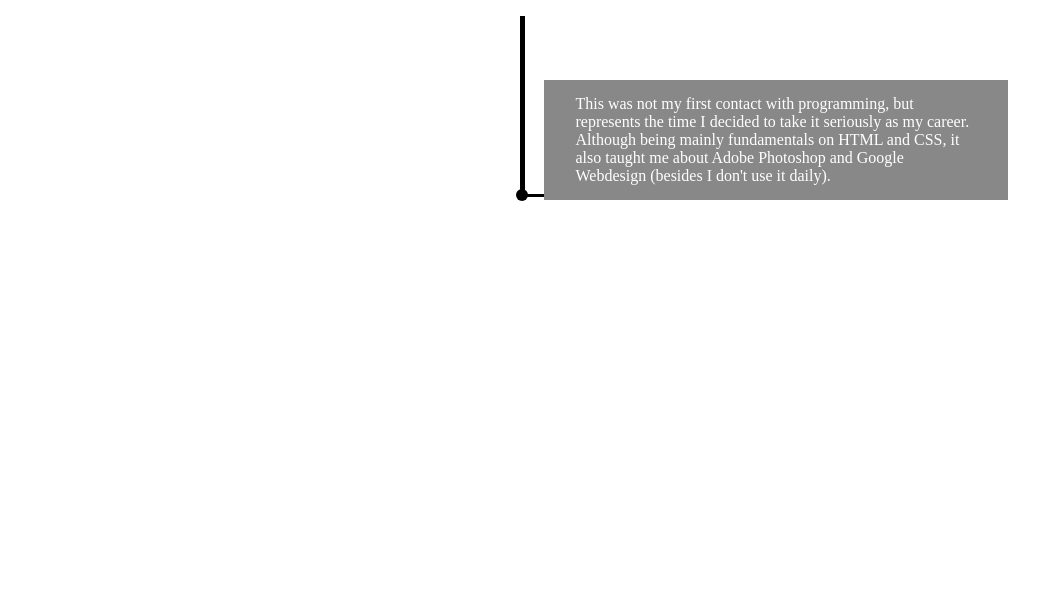
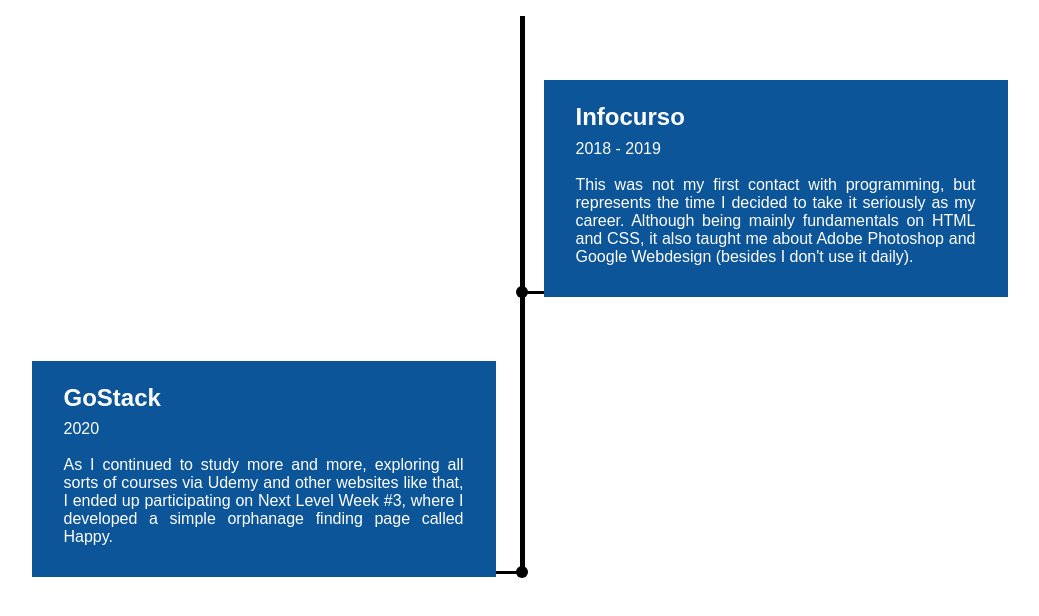
Before and after one commit to EduardoRodriguesF/timeline, a React (Create React App) app: page / in a window 1280 px wide. Shown: the top 616 px of the page, without its empty margins (158-1197 px from the left). Built offline with nearby package versions, Linux system fonts and the light colour scheme.

Commit message:
feat: all data usage and styles

```diff
--- a/src/components/TimePassage/styles.ts
+++ b/src/components/TimePassage/styles.ts
@@ -20,14 +20,25 @@
     background: inherit;
   }
 
-  div {
+  > div {
     display: flex;
     flex-direction: column;
     justify-content: center;
     position: relative;
     width: 400px;
     padding: 15px 32px;
-    background: #888;
+    background: #0d5599;
+    font-family: Arial, Helvetica, sans-serif;
+    color: #fff;
+
+    h2 {
+      line-height: 0.2;
+    }
+
+    p {
+      margin-top: 18px;
+      text-align: justify;
+    }
 
     &::before {
       content: '';
@@ -39,7 +50,7 @@
     }
   }
 
-  &:nth-child(even) div {
+  &:nth-child(even) > div {
     left: -488px;
 
     &::before {
@@ -47,7 +58,7 @@
     }
   }
 
-  &:nth-child(odd) div {
+  &:nth-child(odd) > div {
     margin-left: 24px;
 
     &::before {
--- a/src/page/App.tsx
+++ b/src/page/App.tsx
@@ -23,7 +23,15 @@
     <Container>
       <Timeline>
           <ul>
-            {passages && passages.map(passage => <TimePassage>{passage.text}</TimePassage>)}
+            {passages && passages.map(passage => (
+              <TimePassage>
+                <div>
+                  <h2>{passage.title}</h2>
+                  <span>{passage.date}</span>
+                  <p>{passage.text}</p>
+                </div>
+              </TimePassage>
+            ))}
           </ul>
       </Timeline>
     </Container>
--- a/src/page/passages.json
+++ b/src/page/passages.json
@@ -3,5 +3,10 @@
     "title": "Infocurso",
     "date": "2018 - 2019",
     "text": "This was not my first contact with programming, but represents the time I decided to take it seriously as my career. Although being mainly fundamentals on HTML and CSS, it also taught me about Adobe Photoshop and Google Webdesign (besides I don't use it daily)."
+  },
+  {
+    "title": "GoStack",
+    "date": "2020",
+    "text": "As I continued to study more and more, exploring all sorts of courses via Udemy and other websites like that, I ended up participating on Next Level Week #3, where I developed a simple orphanage finding page called Happy."
   }
 ]
```
